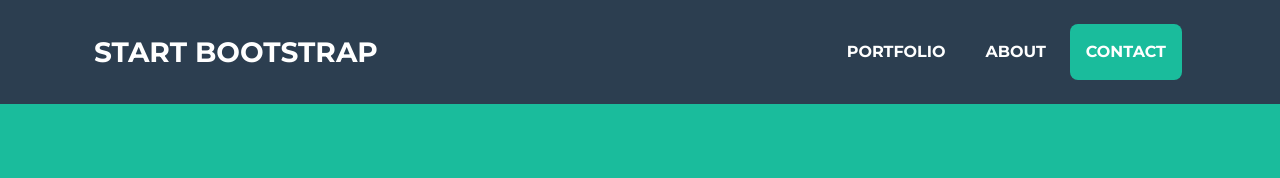
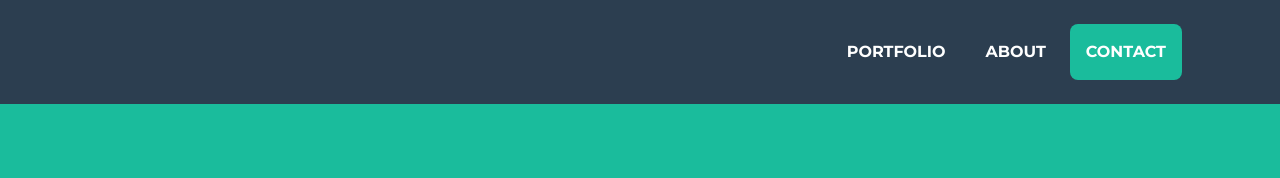
Before and after one commit to laurenchmatthews33/BoostrapWebisite1, a plain HTML site: page index.html in a window 1280 px wide. Shown: the top 178 px of the page. Drawn offline with nearby package versions, Linux system fonts and the light colour scheme.

Commit message:
Update index.html

```diff
--- a/index.html
+++ b/index.html
@@ -18,7 +18,7 @@
         <!-- Navigation-->
         <nav class="navbar navbar-expand-lg bg-secondary text-uppercase fixed-top" id="mainNav">
             <div class="container">
-                <a class="navbar-brand js-scroll-trigger" href="#page-top">Start Bootstrap</a><button class="navbar-toggler navbar-toggler-right text-uppercase font-weight-bold bg-primary text-white rounded" type="button" data-toggle="collapse" data-target="#navbarResponsive" aria-controls="navbarResponsive" aria-expanded="false" aria-label="Toggle navigation">Menu <i class="fas fa-bars"></i></button>
+                <a class="navbar-brand js-scroll-trigger" href="#page-top"></a><button class="navbar-toggler navbar-toggler-right text-uppercase font-weight-bold bg-primary text-white rounded" type="button" data-toggle="collapse" data-target="#navbarResponsive" aria-controls="navbarResponsive" aria-expanded="false" aria-label="Toggle navigation">Menu <i class="fas fa-bars"></i></button>
                 <div class="collapse navbar-collapse" id="navbarResponsive">
                     <ul class="navbar-nav ml-auto">
                         <li class="nav-item mx-0 mx-lg-1"><a class="nav-link py-3 px-0 px-lg-3 rounded js-scroll-trigger" href="#portfolio">Portfolio</a></li>
@@ -31,7 +31,7 @@
         <!-- Masthead-->
         <header class="masthead bg-primary text-white text-center">
             <div class="container d-flex align-items-center flex-column">
-                <!-- Masthead Avatar Image--><img class="masthead-avatar mb-5" src="assets/img/portfolio/RobotFrog.png" alt="" /><!-- Masthead Heading-->
+                <!-- Masthead Avatar Image--><img class="masthead-avatar mb-5" src="assets/img/portfolio/ArtGallery1.png" alt="" /><!-- Masthead Heading-->
                 <h1 class="masthead-heading text-uppercase mb-0">Lauren Matthews</h1>
                 <!-- Icon Divider-->
                 <div class="divider-custom divider-light">
```
